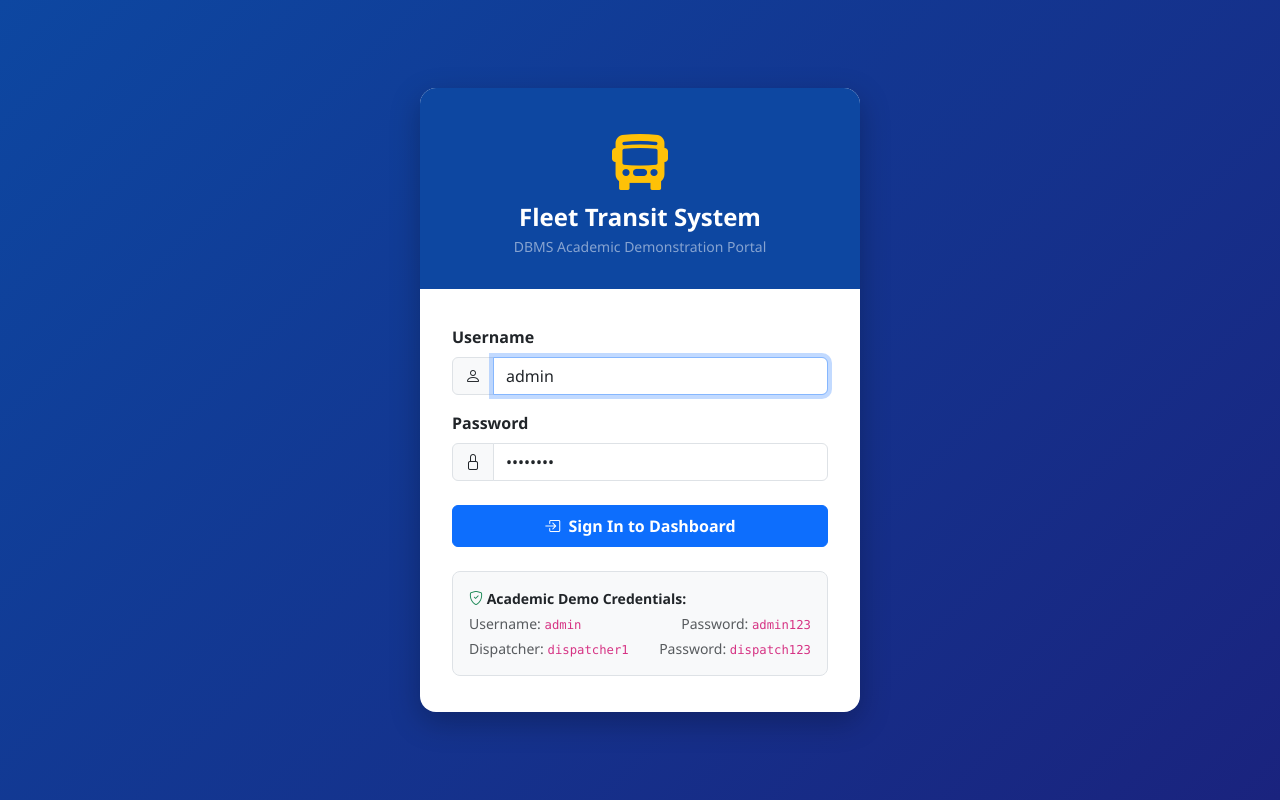
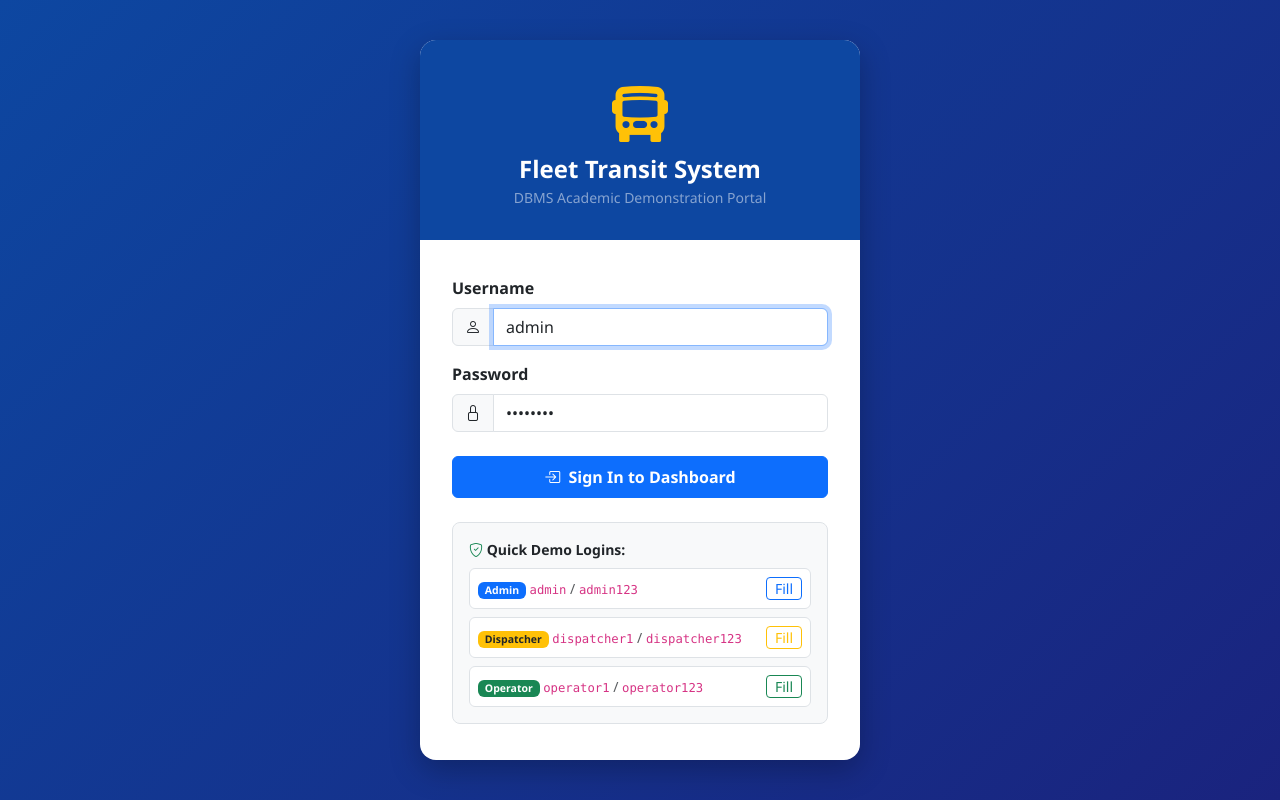
Before and after one commit to PiduruPavanTejReddy/bus-reservation-fleet-scheduling-system, a Flask app: page /login in a window 1280 px wide. Run offline with Flask 3, Linux system fonts and the light colour scheme.

Commit message:
Fix and streamline login credentials for Fleet Dispatcher and Counter Operator roles

```diff
--- a/templates/login.html
+++ b/templates/login.html
@@ -61,7 +61,7 @@
                     <label class="form-label fw-semibold">Username</label>
                     <div class="input-group">
                         <span class="input-group-text"><i class="bi bi-person"></i></span>
-                        <input type="text" name="username" class="form-control" placeholder="admin" value="admin" required autofocus>
+                        <input type="text" name="username" id="loginUsername" class="form-control" placeholder="admin" value="admin" required autofocus>
                     </div>
                 </div>
 
@@ -69,7 +69,7 @@
                     <label class="form-label fw-semibold">Password</label>
                     <div class="input-group">
                         <span class="input-group-text"><i class="bi bi-lock"></i></span>
-                        <input type="password" name="password" class="form-control" placeholder="••••••••" value="admin123" required>
+                        <input type="password" name="password" id="loginPassword" class="form-control" placeholder="••••••••" value="admin123" required>
                     </div>
                 </div>
 
@@ -79,19 +79,40 @@
             </form>
 
             <div class="mt-4 p-3 bg-light rounded-3 border text-muted small">
-                <div class="fw-bold text-dark mb-1"><i class="bi bi-shield-check text-success"></i> Academic Demo Credentials:</div>
-                <div class="d-flex justify-content-between">
-                    <span>Username: <code>admin</code></span>
-                    <span>Password: <code>admin123</code></span>
-                </div>
-                <div class="d-flex justify-content-between mt-1">
-                    <span>Dispatcher: <code>dispatcher1</code></span>
-                    <span>Password: <code>dispatch123</code></span>
+                <div class="fw-bold text-dark mb-2"><i class="bi bi-shield-check text-success"></i> Quick Demo Logins:</div>
+                <div class="d-flex flex-column gap-2">
+                    <div class="d-flex justify-content-between align-items-center bg-white p-2 rounded border">
+                        <div>
+                            <span class="badge bg-primary">Admin</span>
+                            <code>admin</code> / <code>admin123</code>
+                        </div>
+                        <button type="button" class="btn btn-sm btn-outline-primary py-0" onclick="fillLogin('admin', 'admin123')">Fill</button>
+                    </div>
+                    <div class="d-flex justify-content-between align-items-center bg-white p-2 rounded border">
+                        <div>
+                            <span class="badge bg-warning text-dark">Dispatcher</span>
+                            <code>dispatcher1</code> / <code>dispatcher123</code>
+                        </div>
+                        <button type="button" class="btn btn-sm btn-outline-warning py-0" onclick="fillLogin('dispatcher1', 'dispatcher123')">Fill</button>
+                    </div>
+                    <div class="d-flex justify-content-between align-items-center bg-white p-2 rounded border">
+                        <div>
+                            <span class="badge bg-success">Operator</span>
+                            <code>operator1</code> / <code>operator123</code>
+                        </div>
+                        <button type="button" class="btn btn-sm btn-outline-success py-0" onclick="fillLogin('operator1', 'operator123')">Fill</button>
+                    </div>
                 </div>
             </div>
         </div>
     </div>
 
+    <script>
+        function fillLogin(u, p) {
+            document.getElementById('loginUsername').value = u;
+            document.getElementById('loginPassword').value = p;
+        }
+    </script>
     <script src="https://cdn.jsdelivr.net/npm/bootstrap@5.3.3/dist/js/bootstrap.bundle.min.js"></script>
 </body>
 </html>
```
Also changed, not shown: database/seed_data.sql (+5 -3 lines), generate_seed.py (+5 -2 lines), tests/test_app.py (+13 -1 lines), README.md.
